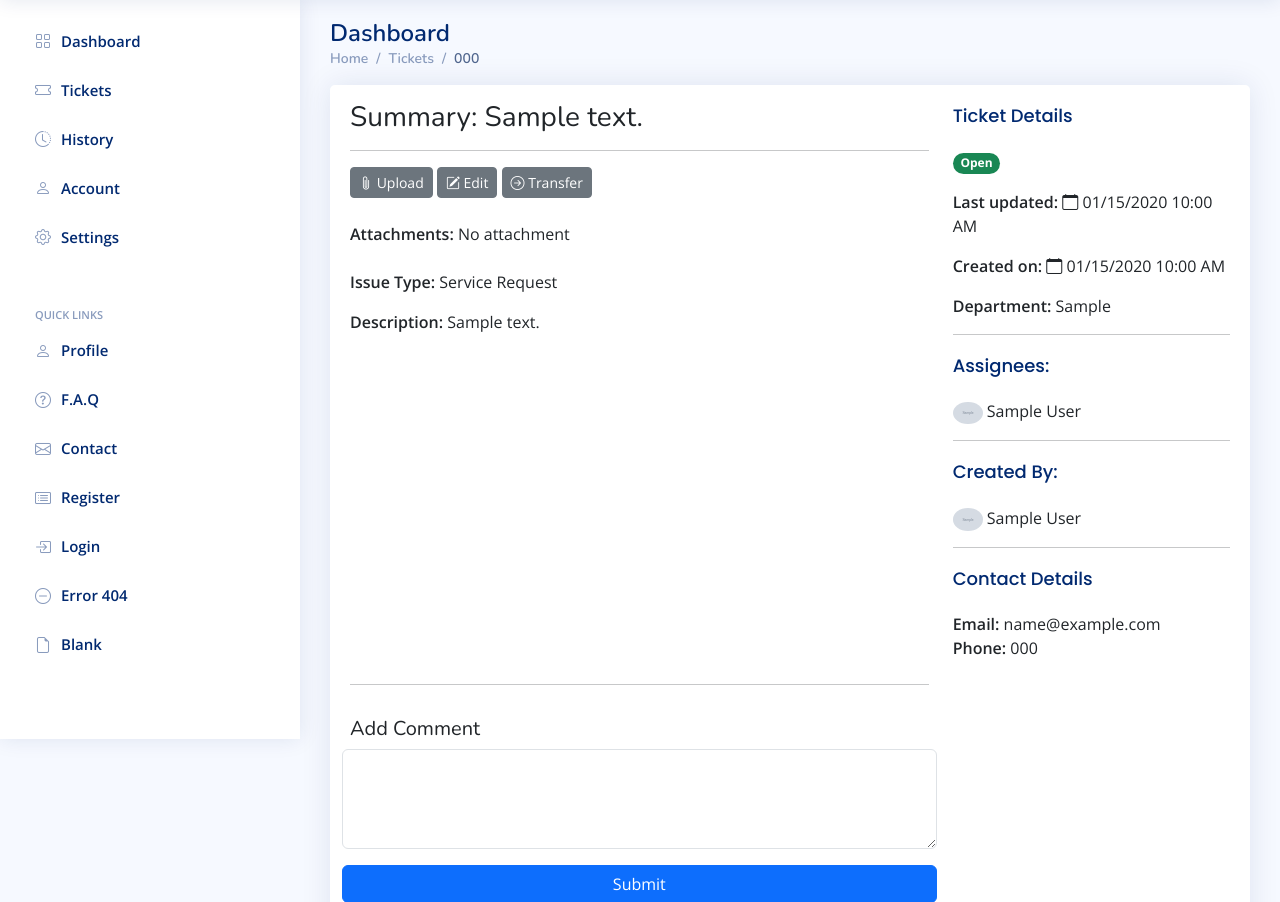
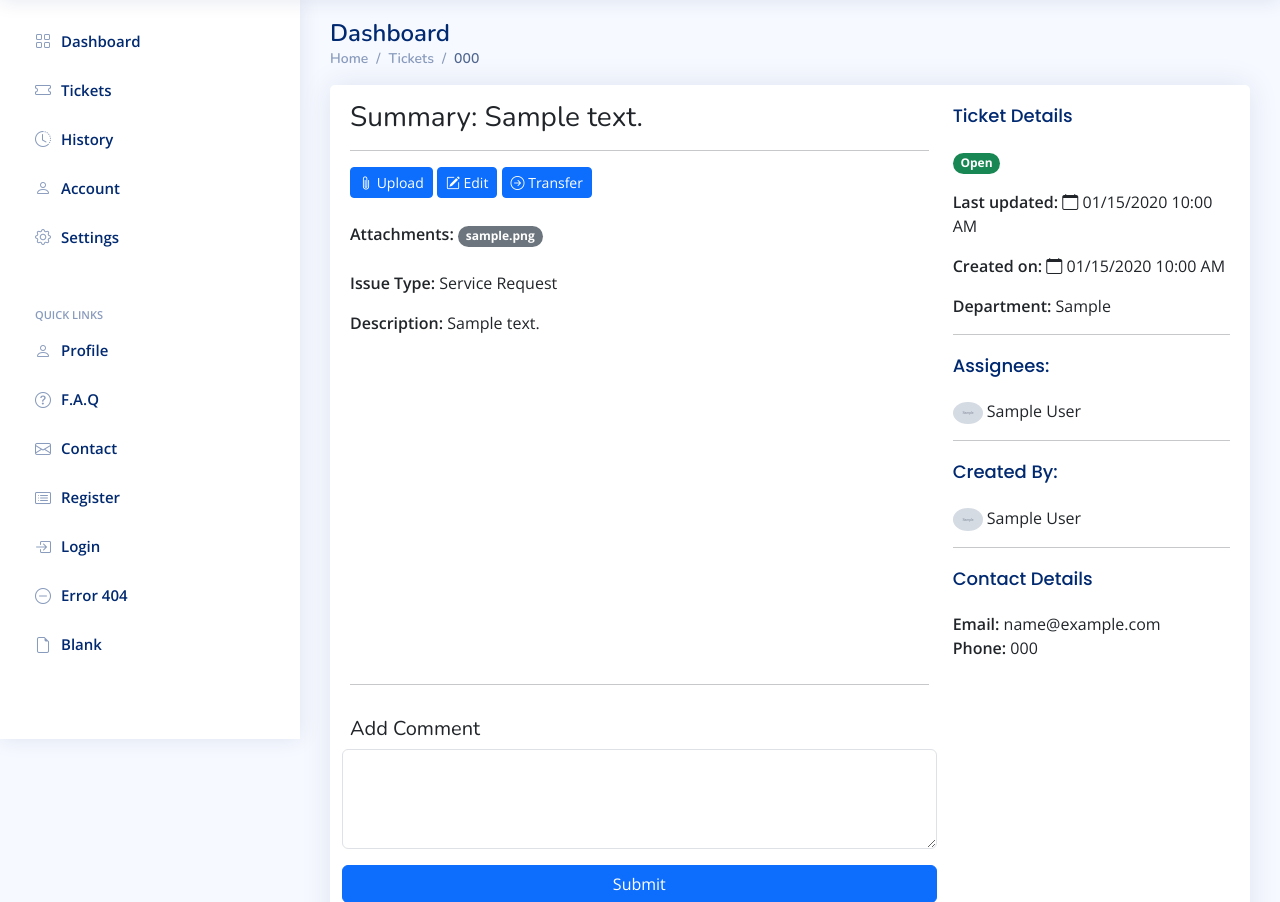
Before and after one commit to fredrickdave/DjangoDesk, a Django app: page /tickets/details/000/ in a window 1280 px wide. Shown: the part 61-963 px from the top of the page. Run offline with Django 4.2, Linux system fonts and the light colour scheme; a user stored in the database is signed in; tables that the repository leaves empty hold one stand-in row (values such as "Sample post"); grey boxes marked "Sample" are stand-in pictures.

Commit message:
Display attachments on ticket_details view

```diff
--- a/apps/tickets/models.py
+++ b/apps/tickets/models.py
@@ -129,9 +129,10 @@ class TicketAttachment(BaseModel):
     attachment = models.FileField(upload_to="attachments", null=True, blank=True)
     ticket = models.ForeignKey(Ticket, null=True, on_delete=models.SET_NULL, related_name="attachments")
 
-    def __str__(self) -> str:
-        return self.attachment.name
-
     @property
     def attachment_name(self):
         return os.path.basename(self.attachment.name)
+
+    @property
+    def url(self):
+        return self.attachment.url
--- a/apps/tickets/templates/tickets/ticket-detail.html
+++ b/apps/tickets/templates/tickets/ticket-detail.html
@@ -27,13 +27,17 @@
                                     <div class="col-lg-8">
                                         <h3 class="pt-3 pe-5">Summary: {{ selected_ticket.summary }}</h3>
                                         <hr class="mt-3">
-                                        <button type="button" class="btn btn-secondary btn-sm"><i class="bi bi-paperclip"></i> Upload</button>
-                                        <button type="button" class="btn btn-secondary btn-sm"><i class="bi bi-pencil-square"></i> Edit</button>
-                                        <button type="button" class="btn btn-secondary btn-sm"><i class="bi bi-arrow-right-circle"></i> Transfer</button>
+                                        <button type="button" class="btn btn-primary btn-sm"><i class="bi bi-paperclip"></i> Upload</button>
+                                        <button type="button" class="btn btn-primary btn-sm"><i class="bi bi-pencil-square"></i> Edit</button>
+                                        <button type="button" class="btn btn-primary btn-sm"><i class="bi bi-arrow-right-circle"></i> Transfer</button>
 
                                         <div class="mt-4 pe-5"><span class="fw-semibold">Attachments: </span>
-                                            {% if selected_ticket.attachment %}
-                                            <a href="{{ selected_ticket.attachment.url }}">{{ selected_ticket.attachment_name }}</a>
+                                            {% if selected_ticket.attachments.all %}
+                                            {% for attachment in selected_ticket.attachments.all %}
+                                            <a href="{{ attachment.url }}" target="_blank">
+                                                <span class="badge rounded-pill bg-secondary">{{ attachment.attachment_name }}</span>
+                                            </a>
+                                            {% endfor %}
                                             {% else %}
                                             No attachment
                                             {% endif %}</div>
```
